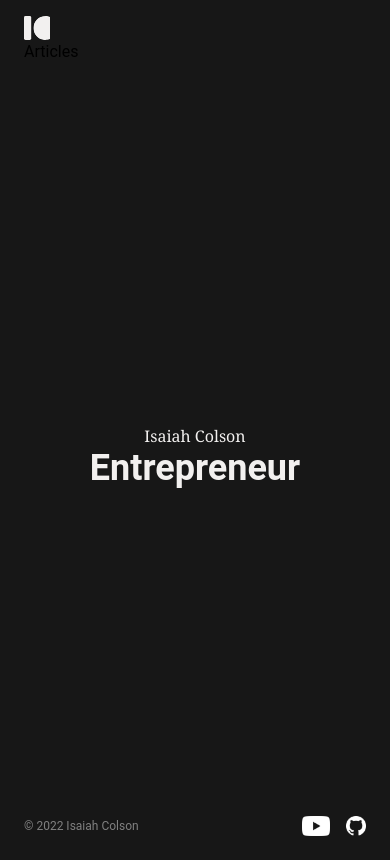
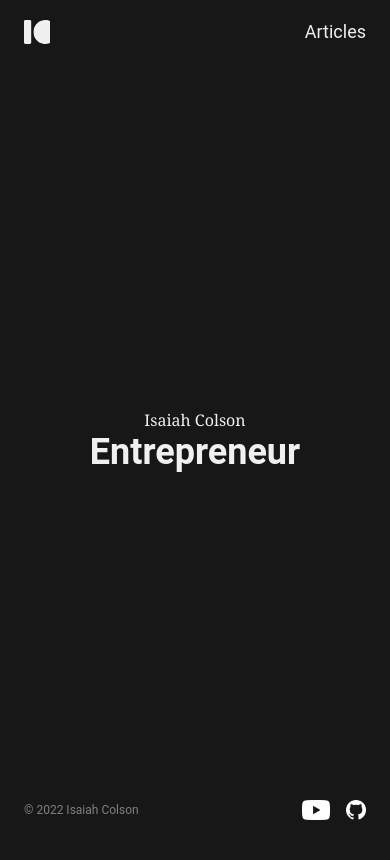
Before and after one commit to isaiahcolson/colson-site, a React app: page / in a window 390 px wide. Built offline with nearby package versions, Linux system fonts and the light colour scheme; no server answers.

Commit message:
navigation bar styling changes

```diff
--- a/src/components/NavBar/NavBar.tsx
+++ b/src/components/NavBar/NavBar.tsx
@@ -4,10 +4,17 @@ import { ICLogo } from "../Icons";
 
 function NavBar() {
   return (
-    <div className="py-4 px-6 md:py-6 md:px-8">
-      <ICLogo className="w-auto h-6 md:h-8" />
+    <div className="py-5 px-6 md:py-6 md:px-8 flex justify-between items-center">
+      <Link to="/">
+        <ICLogo className="w-auto h-6 md:h-8" />
+      </Link>
 
-      <Link to="/articles">Articles</Link>
+      <Link
+        className="text-white text-lg md:text-xl hover:underline leading-[1rem]"
+        to="/articles"
+      >
+        Articles
+      </Link>
     </div>
   );
 }
--- a/webpack.config.js
+++ b/webpack.config.js
@@ -62,4 +62,7 @@ module.exports = {
     }),
     new MiniCssExtractPlugin(),
   ],
+  devServer: {
+    historyApiFallback: true,
+  },
 };
```
